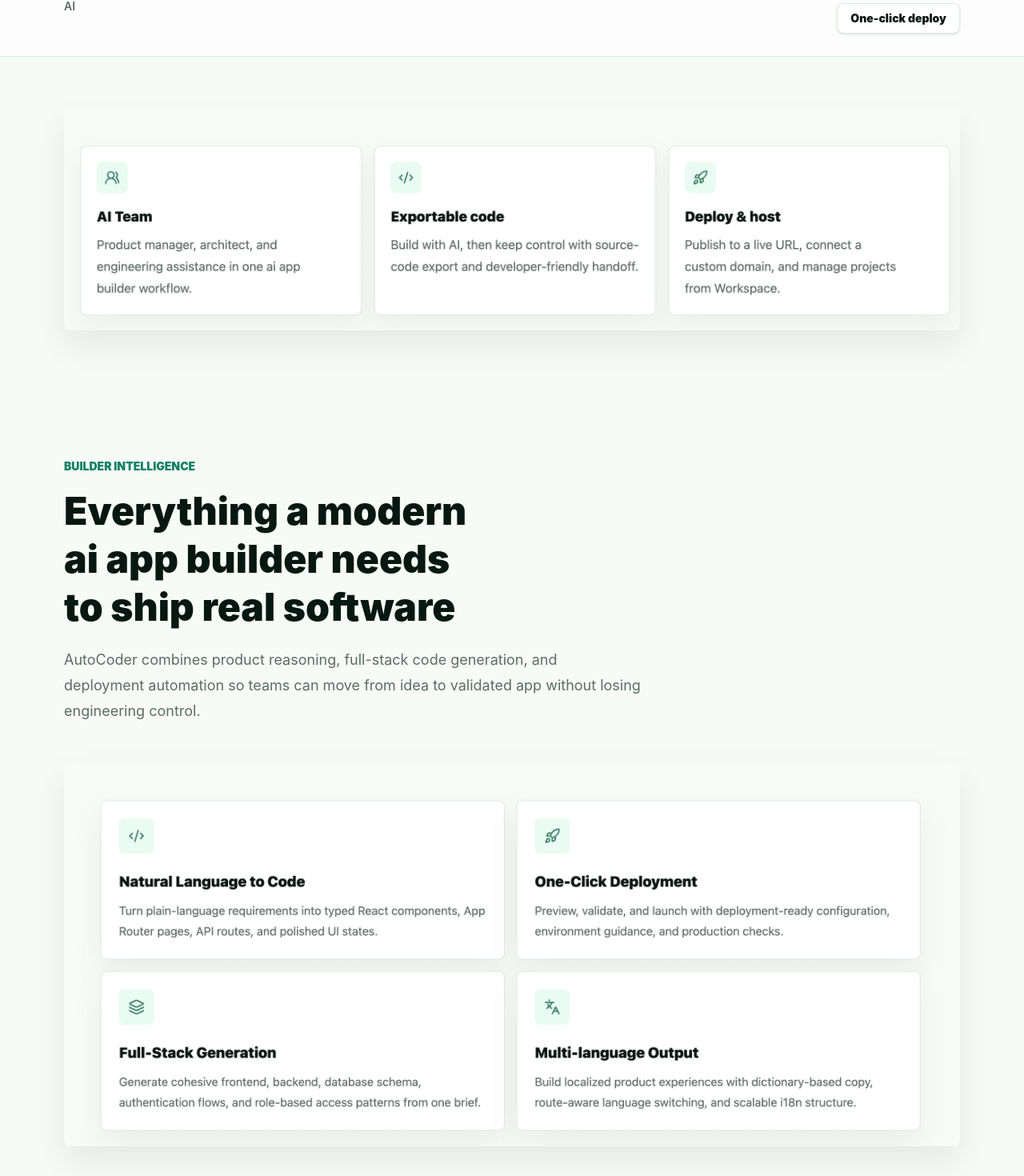
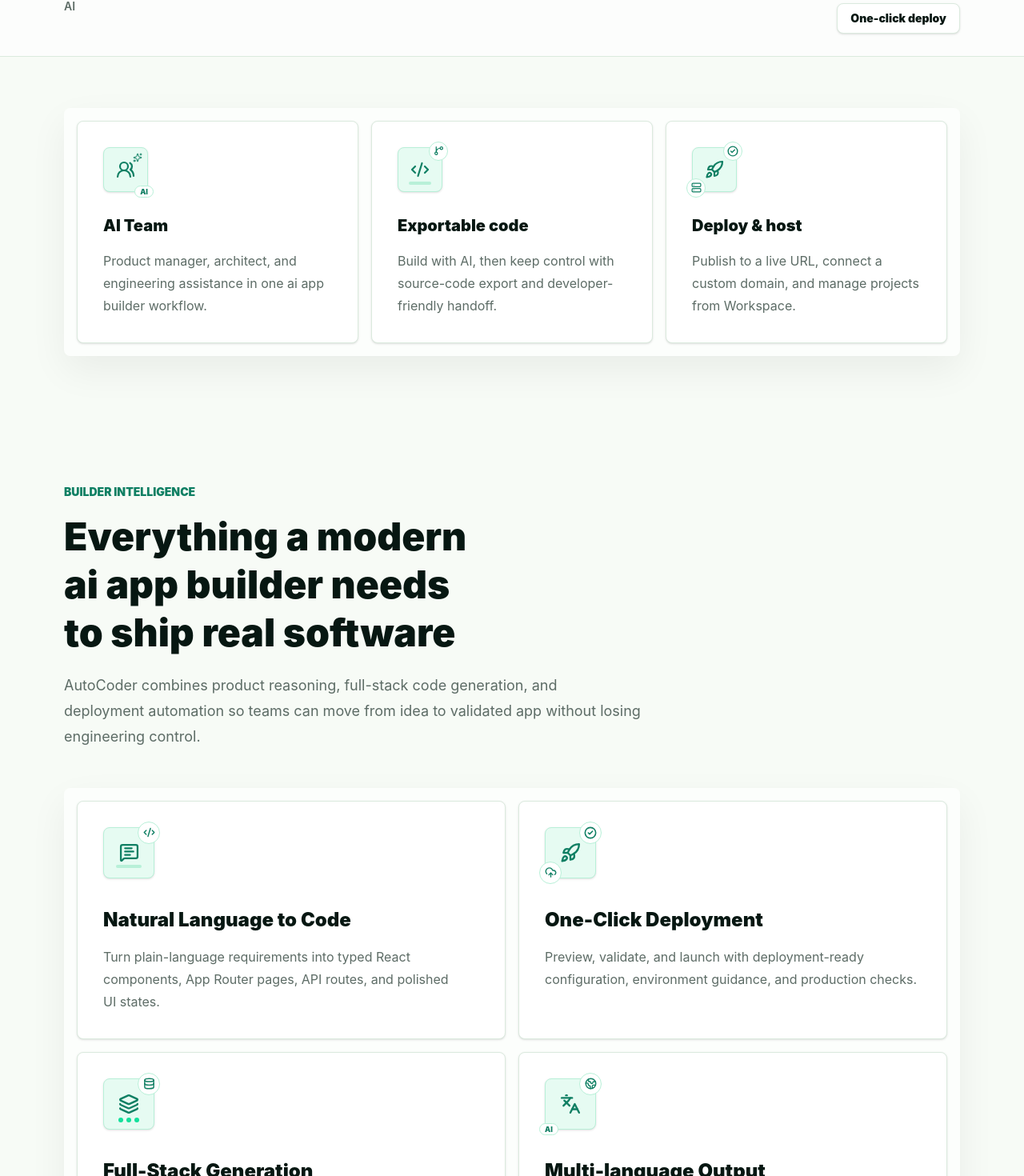
Before and after one commit to Ryanbib1/html4language, a Next.js app: page /en in a window 1280 px wide. Shown: the part 1050-2520 px from the top of the page at 80% size. Built offline with nearby package versions, Linux system fonts and the light colour scheme.

Commit message:
Refine landing card icons and Spanish copy

```diff
--- a/app/[lang]/page.tsx
+++ b/app/[lang]/page.tsx
@@ -38,6 +38,19 @@
   return {
     title: dictionary.meta.title,
     description: dictionary.meta.description,
+    openGraph: {
+      title: dictionary.meta.title,
+      description: dictionary.meta.description,
+      url: `https://www.autocoder.cc/${lang}/`,
+      siteName: "AutoCoder",
+      type: "website",
+      locale: lang
+    },
+    twitter: {
+      card: "summary",
+      title: dictionary.meta.title,
+      description: dictionary.meta.description
+    },
     alternates: {
       canonical: `/${lang}`,
       languages: Object.fromEntries(locales.map((locale) => [locale, `/${locale}`]))
@@ -61,8 +74,8 @@
       <main>
         <Hero lang={lang as Locale} copy={dictionary.hero} />
         <SocialProof copy={dictionary.socialProof} />
-        <TrustSignals copy={dictionary.trustSignals} />
-        <FeaturesGrid copy={dictionary.features} />
+        <TrustSignals lang={lang as Locale} copy={dictionary.trustSignals} />
+        <FeaturesGrid lang={lang as Locale} copy={dictionary.features} />
         <TemplateShowcase lang={lang as Locale} copy={dictionary.templates} />
         <BlogFeature copy={dictionary.blogFeature} />
         <HowItWorks copy={dictionary.howItWorks} />
--- a/components/FeaturesGrid.tsx
+++ b/components/FeaturesGrid.tsx
@@ -1,16 +1,97 @@
 "use client";
 
-import Image from "next/image";
 import { motion } from "framer-motion";
-import type { Dictionary } from "@/lib/i18n";
+import { CheckCircle2, CloudUpload, Code2, Database, Globe2, Languages, Layers3, MessageSquareText, Rocket } from "lucide-react";
+import type { Dictionary, Locale } from "@/lib/i18n";
 
 type FeaturesGridProps = {
+  lang: Locale;
   copy: Dictionary["features"];
 };
 
-const featuresImageSrc = `${process.env.NEXT_PUBLIC_BASE_PATH ?? ""}/screenshots/features-grid.jpg`;
+function IconShell({ children }: { children: React.ReactNode }) {
+  return (
+    <span className="relative grid size-16 place-items-center rounded-[8px] border border-[color:var(--mint-line)] bg-[color:var(--mint-soft)] text-[color:var(--leaf)] shadow-sm">
+      {children}
+    </span>
+  );
+}
 
-export function FeaturesGrid({ copy }: FeaturesGridProps) {
+function NaturalLanguageIcon() {
+  return (
+    <IconShell>
+      <MessageSquareText size={25} strokeWidth={2.2} aria-hidden="true" />
+      <span className="absolute -right-2 -top-2 grid size-7 place-items-center rounded-full border border-[color:var(--mint-line)] bg-white text-[color:var(--leaf)]">
+        <Code2 size={15} strokeWidth={2.3} aria-hidden="true" />
+      </span>
+      <span className="absolute bottom-3 h-1 w-8 rounded-full bg-[color:var(--mint-line)]" />
+    </IconShell>
+  );
+}
+
+function DeploymentIcon() {
+  return (
+    <IconShell>
+      <Rocket size={26} strokeWidth={2.2} aria-hidden="true" />
+      <span className="absolute -right-2 -top-2 grid size-7 place-items-center rounded-full border border-[color:var(--mint-line)] bg-white text-[color:var(--leaf)]">
+        <CheckCircle2 size={16} strokeWidth={2.4} aria-hidden="true" />
+      </span>
+      <span className="absolute -bottom-2 -left-2 grid size-7 place-items-center rounded-full border border-[color:var(--mint-line)] bg-white text-[color:var(--leaf)]">
+        <CloudUpload size={15} strokeWidth={2.2} aria-hidden="true" />
+      </span>
+    </IconShell>
+  );
+}
+
+function FullStackIcon() {
+  return (
+    <IconShell>
+      <Layers3 size={26} strokeWidth={2.2} aria-hidden="true" />
+      <span className="absolute -right-2 -top-2 grid size-7 place-items-center rounded-full border border-[color:var(--mint-line)] bg-white text-[color:var(--leaf)]">
+        <Database size={15} strokeWidth={2.3} aria-hidden="true" />
+      </span>
+      <span className="absolute bottom-2 flex gap-1">
+        <span className="size-1.5 rounded-full bg-[color:var(--mint)]" />
+        <span className="size-1.5 rounded-full bg-[color:var(--mint)]" />
+        <span className="size-1.5 rounded-full bg-[color:var(--mint)]" />
+      </span>
+    </IconShell>
+  );
+}
+
+function MultiLanguageIcon({ lang }: { lang: Locale }) {
+  const aiLabel = lang === "en" ? "AI" : "IA";
+
+  return (
+    <IconShell>
+      <Languages size={26} strokeWidth={2.2} aria-hidden="true" />
+      <span className="absolute -right-2 -top-2 grid size-7 place-items-center rounded-full border border-[color:var(--mint-line)] bg-white text-[color:var(--leaf)]">
+        <Globe2 size={15} strokeWidth={2.3} aria-hidden="true" />
+      </span>
+      <span className="absolute -bottom-2 -left-2 rounded-full border border-[color:var(--mint-line)] bg-white px-1.5 py-0.5 text-[9px] font-black leading-none text-[color:var(--leaf)]">
+        {aiLabel}
+      </span>
+    </IconShell>
+  );
+}
+
+function FeatureIcon({ icon, lang }: { icon: string; lang: Locale }) {
+  if (icon === "deploy") {
+    return <DeploymentIcon />;
+  }
+
+  if (icon === "stack") {
+    return <FullStackIcon />;
+  }
+
+  if (icon === "language") {
+    return <MultiLanguageIcon lang={lang} />;
+  }
+
+  return <NaturalLanguageIcon />;
+}
+
+export function FeaturesGrid({ lang, copy }: FeaturesGridProps) {
   return (
     <section id="features" className="py-20 sm:py-24">
       <div className="section-shell">
@@ -27,16 +108,22 @@
           whileInView={{ opacity: 1, y: 0 }}
           viewport={{ once: true, amount: 0.28 }}
           transition={{ duration: 0.45 }}
-          className="mt-12"
+          className="mt-12 grid gap-4 rounded-[8px] bg-white/66 p-4 shadow-[0_18px_48px_rgba(7,23,18,0.06)] lg:grid-cols-2"
         >
-          <Image
-            src={featuresImageSrc}
-            alt={copy.items.map((item) => item.title).join(", ")}
-            width={2448}
-            height={1050}
-            className="h-auto w-full rounded-[8px] shadow-[0_18px_42px_rgba(7,23,18,0.08)]"
-            sizes="(min-width: 1280px) 1180px, calc(100vw - 32px)"
-          />
+          {copy.items.map((item, index) => (
+            <motion.article
+              key={item.title}
+              initial={{ opacity: 1, y: 14 }}
+              whileInView={{ opacity: 1, y: 0 }}
+              viewport={{ once: true, amount: 0.3 }}
+              transition={{ duration: 0.42, delay: index * 0.05 }}
+              className="rounded-[8px] border border-[color:var(--line)] bg-white p-7 shadow-sm sm:p-8"
+            >
+              <FeatureIcon icon={item.icon} lang={lang} />
+              <h3 className="mt-9 text-2xl font-black text-[color:var(--ink)]">{item.title}</h3>
+              <p className="text-pretty mt-4 leading-7 text-[color:var(--muted)]">{item.description}</p>
+            </motion.article>
+          ))}
         </motion.div>
       </div>
     </section>
--- a/components/TrustSignals.tsx
+++ b/components/TrustSignals.tsx
@@ -1,24 +1,84 @@
-import Image from "next/image";
-import type { Dictionary } from "@/lib/i18n";
+import { CheckCircle2, Code2, GitBranch, Rocket, Server, Sparkles, UsersRound } from "lucide-react";
+import type { Dictionary, Locale } from "@/lib/i18n";
 
 type TrustSignalsProps = {
+  lang: Locale;
   copy: Dictionary["trustSignals"];
 };
 
-const trustSignalsImageSrc = `${process.env.NEXT_PUBLIC_BASE_PATH ?? ""}/screenshots/trust-signals.jpg`;
+function IconShell({ children }: { children: React.ReactNode }) {
+  return (
+    <span className="relative grid size-14 place-items-center rounded-[8px] border border-[color:var(--mint-line)] bg-[color:var(--mint-soft)] text-[color:var(--leaf)] shadow-sm">
+      {children}
+    </span>
+  );
+}
 
-export function TrustSignals({ copy }: TrustSignalsProps) {
+function AiTeamIcon({ lang }: { lang: Locale }) {
+  const label = lang === "en" ? "AI" : "IA";
+
+  return (
+    <IconShell>
+      <UsersRound size={24} strokeWidth={2.2} aria-hidden="true" />
+      <Sparkles size={12} className="absolute right-1.5 top-1.5 text-[color:var(--leaf)]" aria-hidden="true" />
+      <span className="absolute -bottom-2 -right-2 rounded-full border border-[color:var(--mint-line)] bg-white px-1.5 py-0.5 text-[9px] font-black leading-none text-[color:var(--leaf)]">
+        {label}
+      </span>
+    </IconShell>
+  );
+}
+
+function ExportableCodeIcon() {
+  return (
+    <IconShell>
+      <Code2 size={24} strokeWidth={2.2} aria-hidden="true" />
+      <span className="absolute -right-2 -top-2 grid size-6 place-items-center rounded-full border border-[color:var(--mint-line)] bg-white text-[color:var(--leaf)]">
+        <GitBranch size={13} strokeWidth={2.3} aria-hidden="true" />
+      </span>
+      <span className="absolute bottom-2 h-1 w-7 rounded-full bg-[color:var(--mint-line)]" />
+    </IconShell>
+  );
+}
+
+function DeployHostIcon() {
+  return (
+    <IconShell>
+      <Rocket size={24} strokeWidth={2.2} aria-hidden="true" />
+      <span className="absolute -right-2 -top-2 grid size-6 place-items-center rounded-full border border-[color:var(--mint-line)] bg-white text-[color:var(--leaf)]">
+        <CheckCircle2 size={14} strokeWidth={2.4} aria-hidden="true" />
+      </span>
+      <span className="absolute -bottom-2 -left-2 grid size-6 place-items-center rounded-full border border-[color:var(--mint-line)] bg-white text-[color:var(--leaf)]">
+        <Server size={13} strokeWidth={2.2} aria-hidden="true" />
+      </span>
+    </IconShell>
+  );
+}
+
+function TrustIcon({ index, lang }: { index: number; lang: Locale }) {
+  if (index === 1) {
+    return <ExportableCodeIcon />;
+  }
+
+  if (index === 2) {
+    return <DeployHostIcon />;
+  }
+
+  return <AiTeamIcon lang={lang} />;
+}
+
+export function TrustSignals({ lang, copy }: TrustSignalsProps) {
   return (
     <section className="py-14 sm:py-16" aria-label="AutoCoder trust signals">
       <div className="section-shell">
-        <Image
-          src={trustSignalsImageSrc}
-          alt={copy.items.map((item) => item.title).join(", ")}
-          width={2308}
-          height={572}
-          className="h-auto w-full rounded-[8px] shadow-[0_18px_42px_rgba(7,23,18,0.08)]"
-          sizes="(min-width: 1280px) 1180px, calc(100vw - 32px)"
-        />
+        <div className="grid gap-4 rounded-[8px] bg-white/66 p-4 shadow-[0_18px_48px_rgba(7,23,18,0.06)] md:grid-cols-3">
+          {copy.items.map((item, index) => (
+            <article key={item.title} className="rounded-[8px] border border-[color:var(--line)] bg-white p-7 shadow-sm sm:p-8">
+              <TrustIcon index={index} lang={lang} />
+              <h2 className="mt-7 text-xl font-black text-[color:var(--ink)]">{item.title}</h2>
+              <p className="text-pretty mt-4 leading-7 text-[color:var(--muted)]">{item.description}</p>
+            </article>
+          ))}
+        </div>
       </div>
     </section>
   );
```
Also changed, not shown: dictionaries/es.json (+51 -51 lines).
